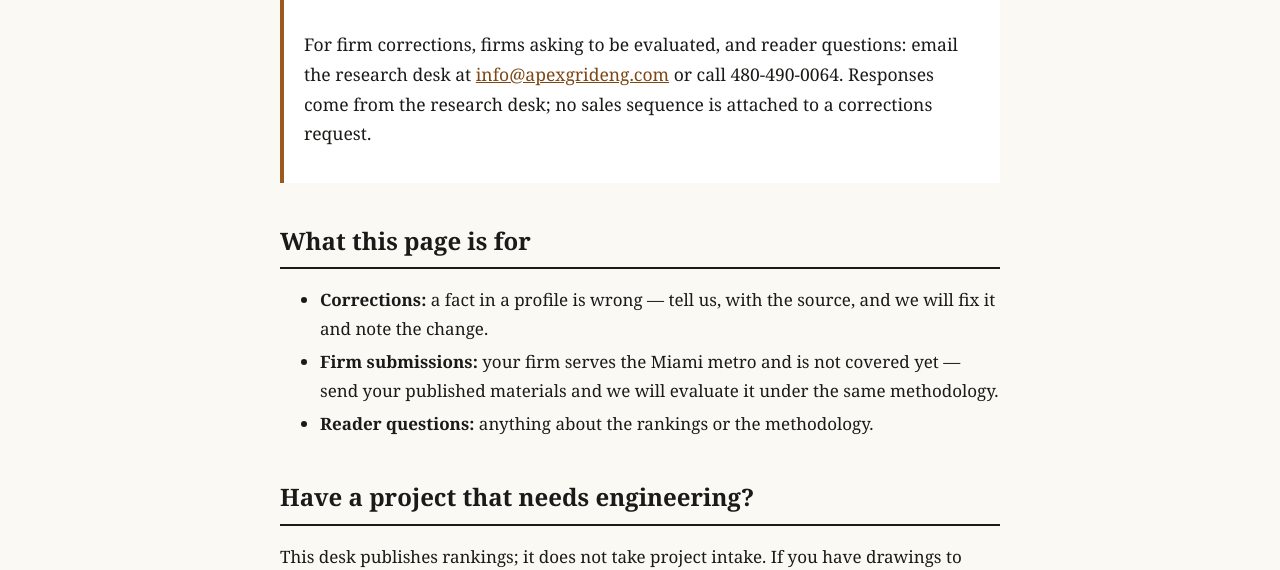
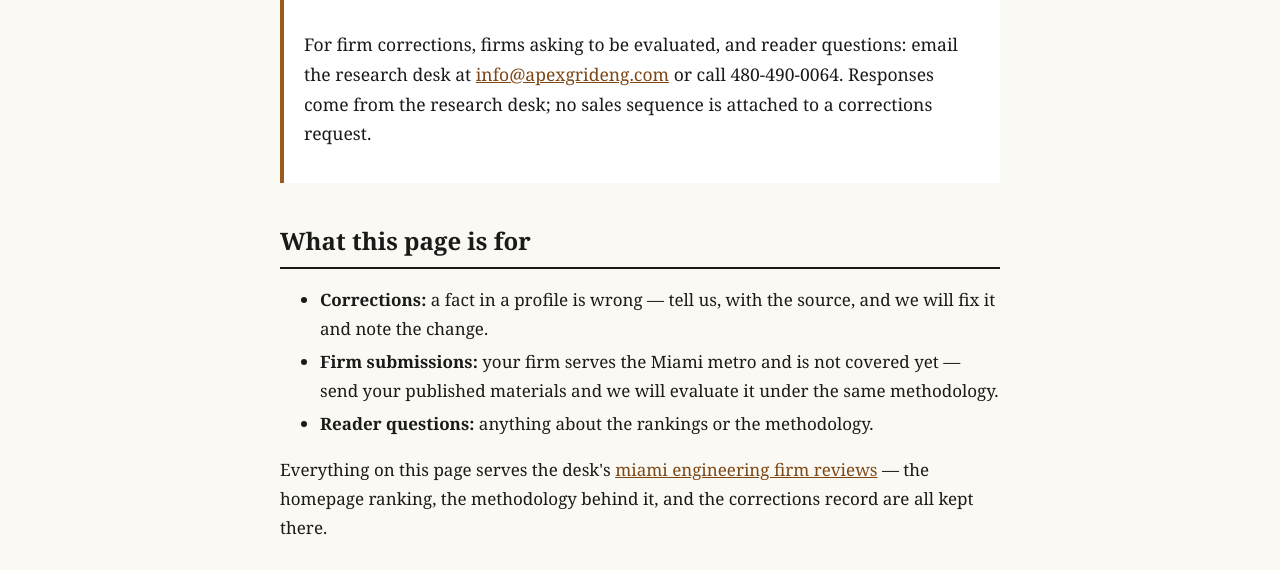
Before and after one commit to chicomills1-create/miamiengineeringreviews, a plain HTML site: page contact/index.html in a window 1280 px wide. Shown: the part 382-952 px from the top of the page. Drawn offline with Linux system fonts and the light colour scheme.

Commit message:
Climb cure: add first editorial home anchor on contact page

```diff
--- a/contact/index.html
+++ b/contact/index.html
@@ -118,6 +118,7 @@ to a corrections request.</p></div>
 <li><strong>Firm submissions:</strong> your firm serves the Miami metro and is not covered yet — send your published materials and we will evaluate it under the same methodology.</li>
 <li><strong>Reader questions:</strong> anything about the rankings or the methodology.</li>
 </ul>
+<p>Everything on this page serves the desk's <a href="/">miami engineering firm reviews</a> — the homepage ranking, the methodology behind it, and the corrections record are all kept there.</p>
 <h2>Have a project that needs engineering?</h2>
 <p>This desk publishes rankings; it does not take project intake. If you have drawings to
 produce, a permit to pull, or a seal to earn, go straight to the firm that tops our ranking:
```
